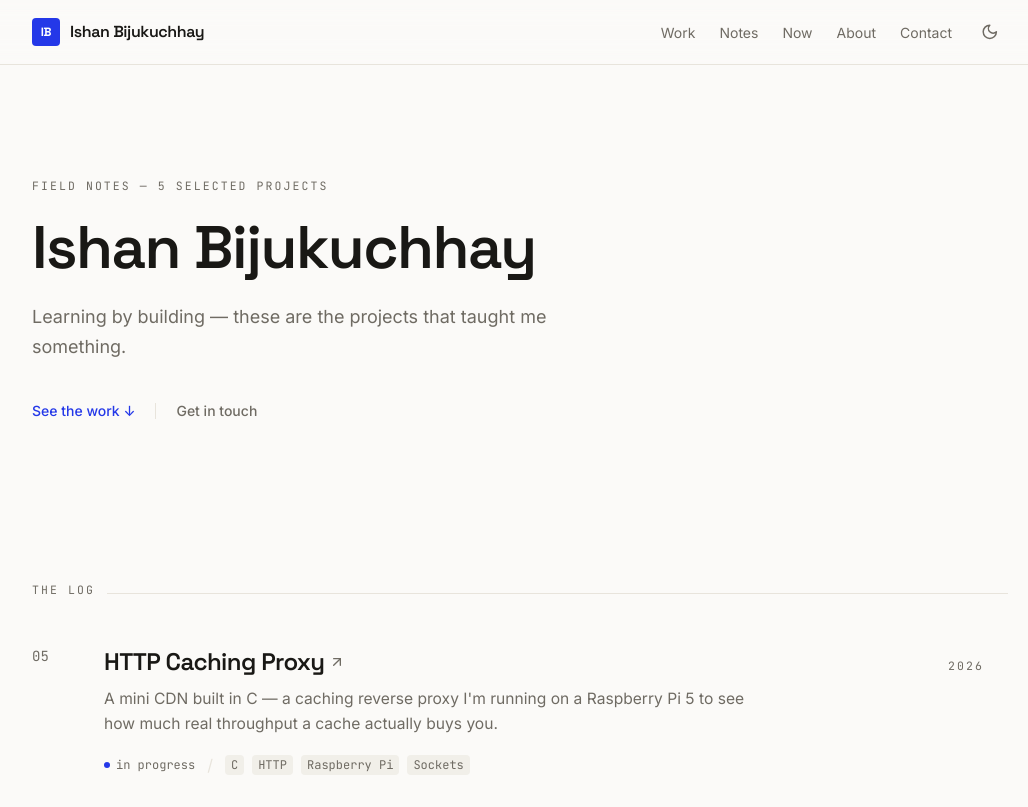
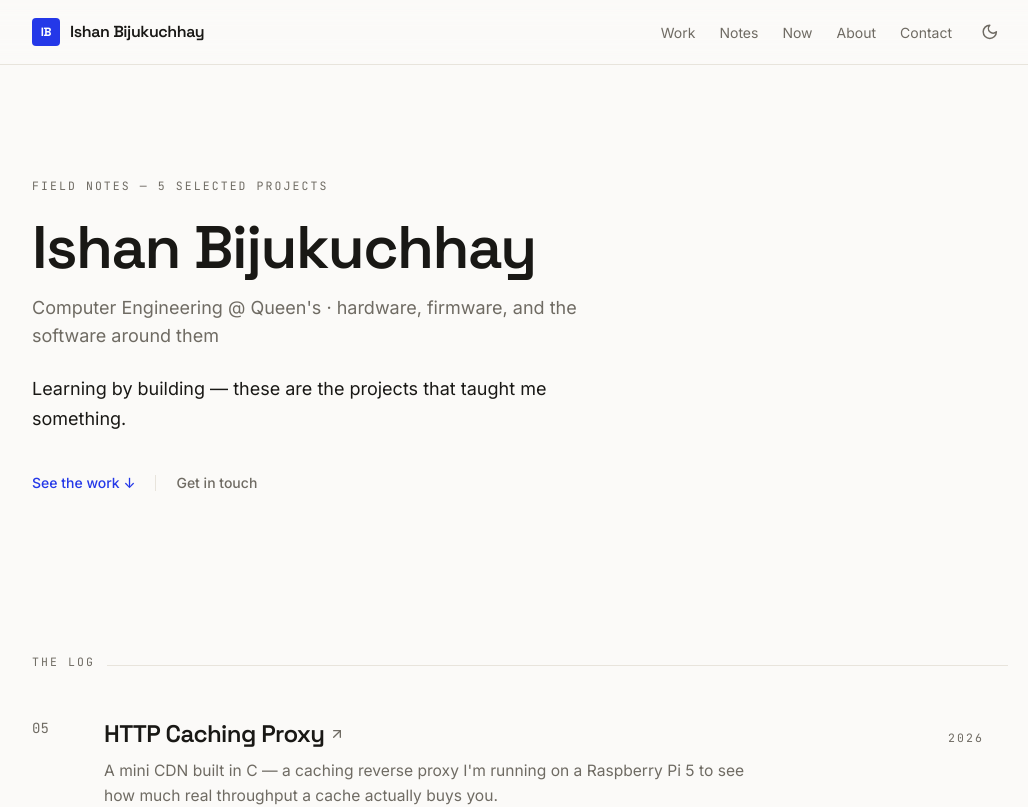
Before and after one commit to ishjuke/Portfolio, a Next.js app: page / in a window 1280 px wide. Shown: the top 807 px of the page, without its empty margins (120-1148 px from the left). Built offline with nearby package versions, Linux system fonts and the light colour scheme.

Commit message:
Add identity line to hero

```diff
--- a/components/hero.tsx
+++ b/components/hero.tsx
@@ -15,7 +15,13 @@ export function Hero() {
           {site.name}
         </h1>
 
-        <p className="mt-6 max-w-xl text-lg leading-relaxed text-muted-foreground">
+        {/* Identity line — who and what, at a glance. */}
+        <p className="mt-4 max-w-xl text-base text-muted-foreground sm:text-lg">
+          Computer Engineering @ Queen&apos;s · hardware, firmware, and the
+          software around them
+        </p>
+
+        <p className="mt-6 max-w-xl text-lg leading-relaxed text-foreground/80">
           {site.tagline}
         </p>
 
```
